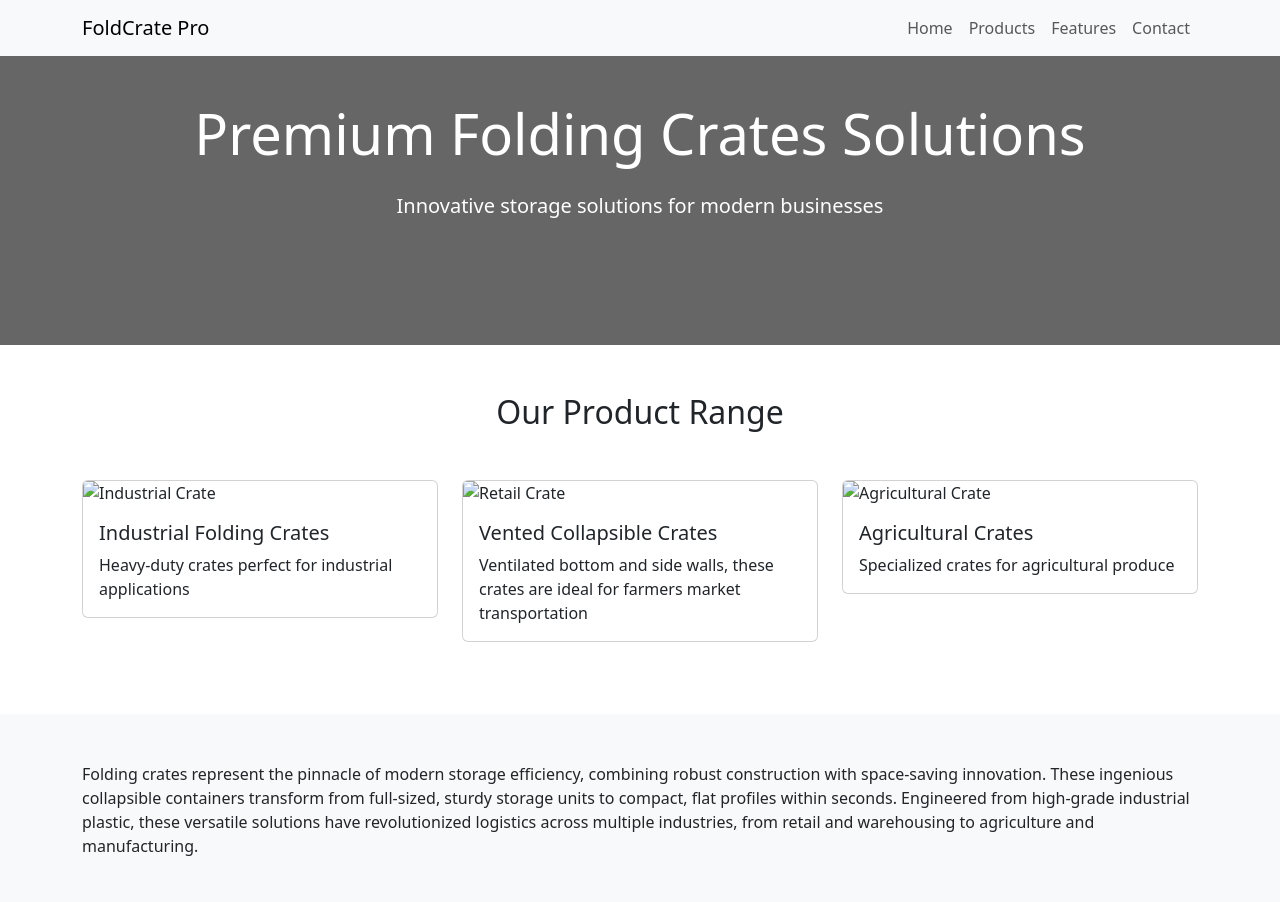
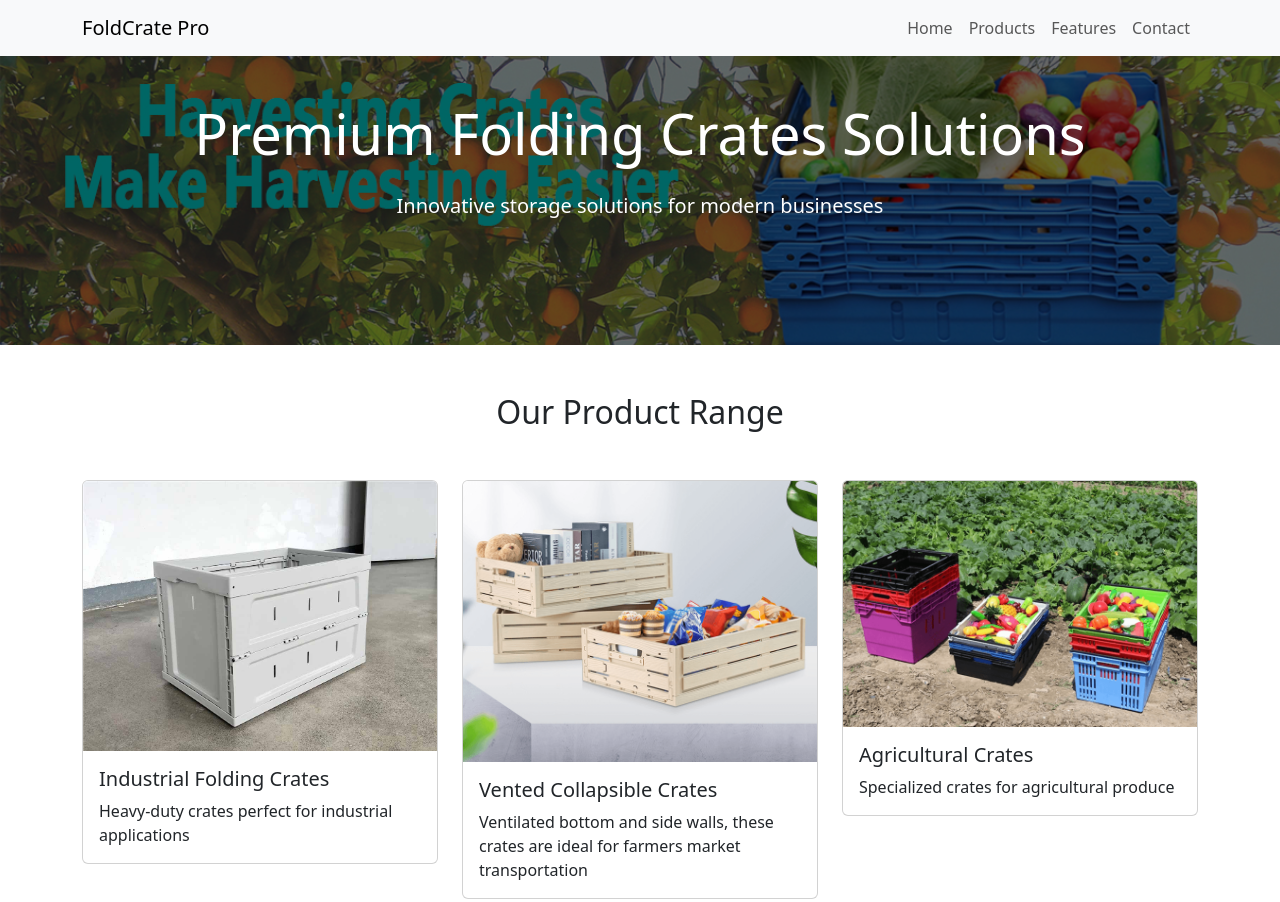
Before and after one commit to plasticcrates/foldingCrate, a plain HTML site: page index.html in a window 1280 px wide. Shown: the top 902 px of the page. Drawn offline with nearby package versions, Linux system fonts and the light colour scheme; the site is published under a folder, as on GitHub Pages, so addresses that start at the root find nothing.

Commit message:
Add files via upload

```diff
--- a/index.html
+++ b/index.html
@@ -11,7 +11,7 @@
     <style>
         .hero-section {
             background: linear-gradient(rgba(0, 0, 0, 0.6), rgba(0, 0, 0, 0.6)),
-                        url('/images/harvesting-crates.jpg');
+                        url('./images/harvesting-crates.jpg');
             background-size: cover;
             background-position: center;
             color: white;
@@ -65,7 +65,7 @@
             <div class="row">
                 <div class="col-md-4 mb-4">
                     <div class="card">
-                        <img src="/images/solid-collapsible-box.jpg" class="card-img-top" alt="Industrial Crate">
+                        <img src="./images/solid-collapsible-box.jpg" class="card-img-top" alt="Industrial Crate">
                         <div class="card-body">
                             <h5 class="card-title">Industrial Folding Crates</h5>
                             <p class="card-text">Heavy-duty crates perfect for industrial applications</p>
@@ -74,7 +74,7 @@
                 </div>
                 <div class="col-md-4 mb-4">
                     <div class="card">
-                        <img src="/images/vented-collapsible-crate.png" class="card-img-top" alt="Retail Crate">
+                        <img src="./images/vented-collapsible-crate.png" class="card-img-top" alt="Retail Crate">
                         <div class="card-body">
                             <h5 class="card-title">Vented Collapsible Crates</h5>
                             <p class="card-text">Ventilated bottom and side walls, these crates are ideal for farmers market transportation</p>
@@ -83,7 +83,7 @@
                 </div>
                 <div class="col-md-4 mb-4">
                     <div class="card">
-                        <img src="/images/vegetable-crates.png" class="card-img-top" alt="Agricultural Crate">
+                        <img src="./images/vegetable-crates.png" class="card-img-top" alt="Agricultural Crate">
                         <div class="card-body">
                             <h5 class="card-title">Agricultural Crates</h5>
                             <p class="card-text">Specialized crates for agricultural produce</p>
```
